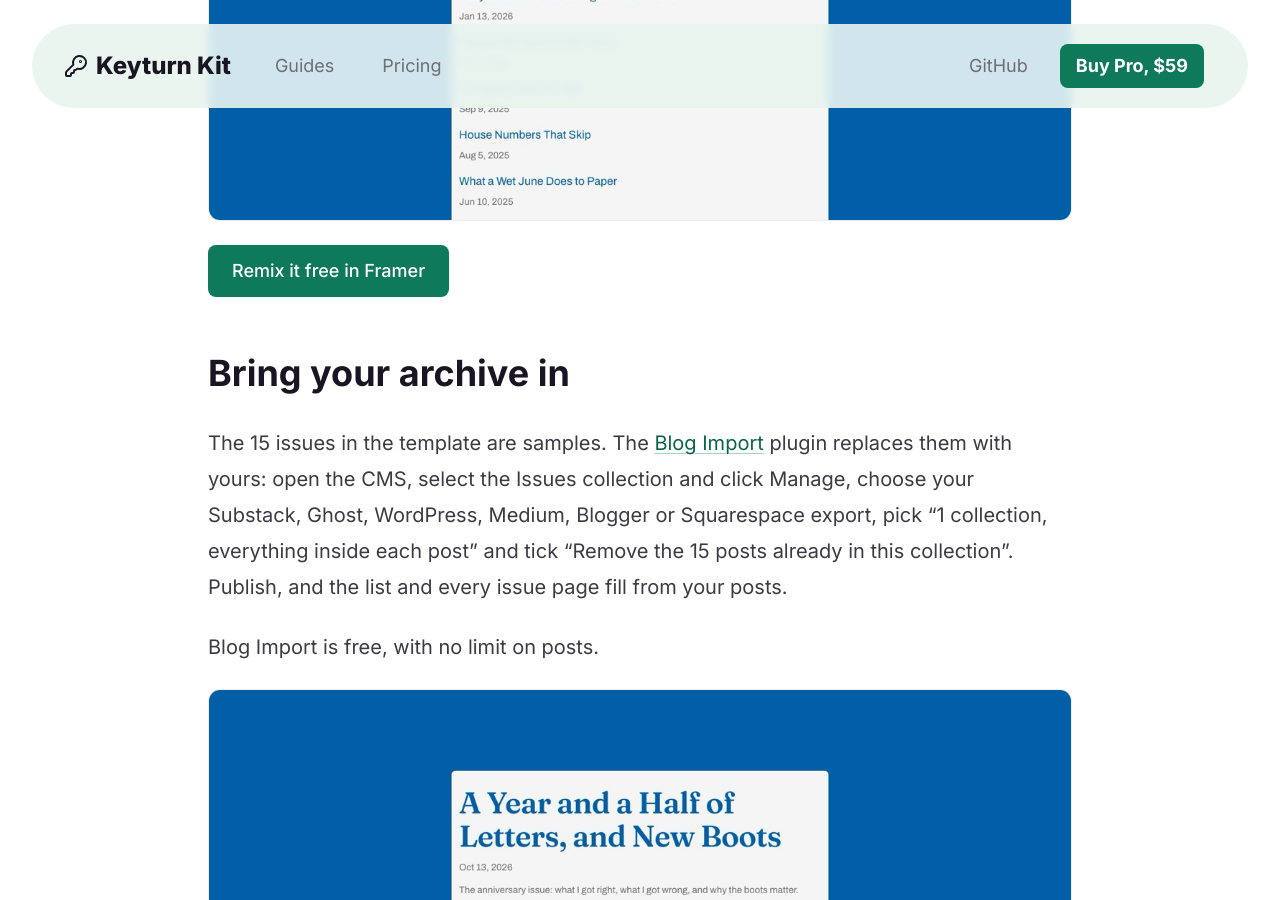
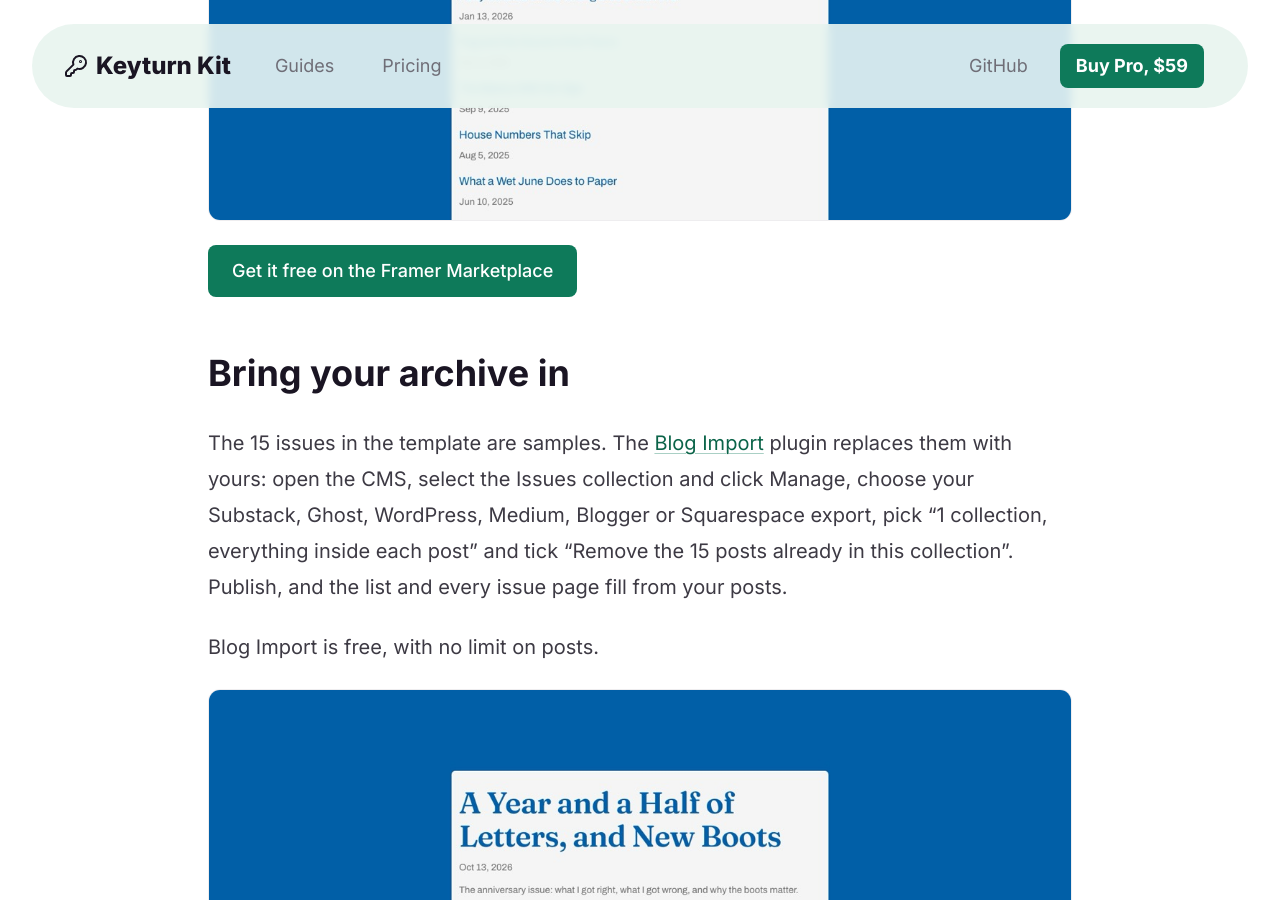
Before and after one commit to keyturnkit/keyturnkit.github.io, a Jekyll site: the page built from paper-route/index.md, in a window 1280 px wide and 900 px high, scrolled down 892 px. Built offline with Jekyll 4.4.1, drawn with Linux system fonts in a browser that asks for light colours.

Commit message:
Paper Route live on the Framer Marketplace: page button links the listing

```diff
--- a/paper-route/index.md
+++ b/paper-route/index.md
@@ -12,7 +12,7 @@
 
 <img src="/paper-route/home.jpg" alt="Paper Route home page in the light scheme: the title and the list of issues" width="1200" height="900" style="width:100%;height:auto;border-radius:12px;border:1px solid var(--line)">
 
-<p><a class="btn btn-primary" href="https://framer.link/qg3OtUc">Remix it free in Framer</a></p>
+<p><a class="btn btn-primary" href="https://www.framer.com/marketplace/templates/paper-route/">Get it free on the Framer Marketplace</a></p>
 
 ## Bring your archive in
 
```
